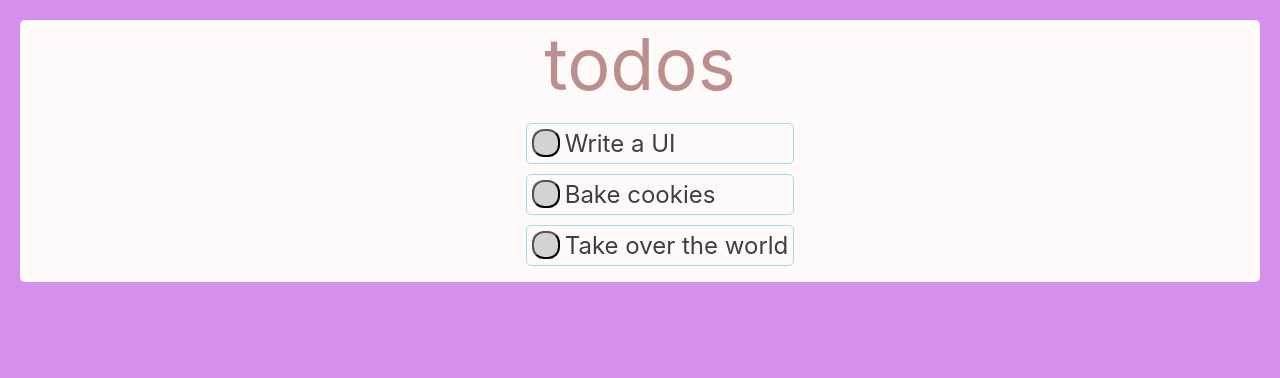
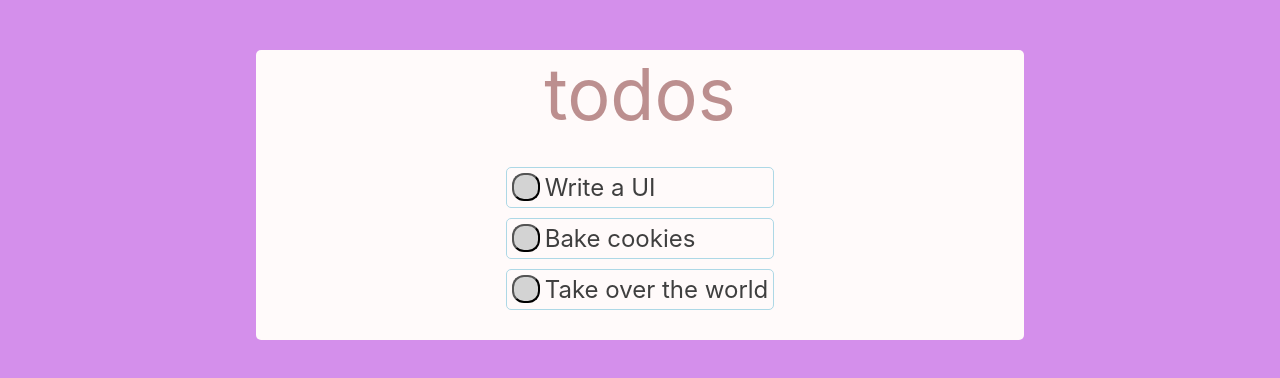
Before and after one commit to rosalie0/React-hw-Todos, a React (Create React App) app: page / in a window 1280 px wide. Shown: the top 378 px of the page. Built offline with nearby package versions, Linux system fonts and the light colour scheme; the HTML template or start-up script is replaced by a standard one.

Commit message:
changed ul and li to all divs and updated styles. gave each todo's button a dummy onClick function.

```diff
--- a/src/App.css
+++ b/src/App.css
@@ -9,7 +9,7 @@ body {
 	justify-content: center;
 	align-items: center;
 
-	margin: 20px;
+	margin: 50px 20% 50px;
 	border-radius: 5px;
 	background-color: snow;
 }
@@ -18,13 +18,15 @@ header {
 	font-size: 72px;
 	color: rosybrown;
 }
-ul {
+
+.todo-container {
 	display: flex;
 	flex-direction: column;
 	gap: 10px;
+	padding: 30px;
 }
 
-li {
+.single-todo-div {
 	display: flex;
 	align-content: baseline;
 	list-style: none;
@@ -35,7 +37,7 @@ li {
 	padding: 5px;
 }
 
-li:hover {
+.single-todo-div:hover {
 	background-color: lavenderblush;
 }
 
--- a/src/App.js
+++ b/src/App.js
@@ -9,12 +9,9 @@ function App() {
 		<div className="App">
 			<header>todos</header>
 			<div className="todo-container">
-				{/* <label>Todo Checkbox Label</label> */}
-				<ul>
-					{todos.map((todoName) => (
-						<SingleToDo key={todoName} todoName={todoName} />
-					))}
-				</ul>
+				{todos.map((todoName) => (
+					<SingleToDo key={todoName} todoName={todoName} />
+				))}
 			</div>
 		</div>
 	);
--- a/src/components/SingleTodo.jsx
+++ b/src/components/SingleTodo.jsx
@@ -2,11 +2,15 @@
 import React from 'react';
 
 const SingleToDo = ({ todoName }) => {
+	function clickToDo() {
+		console.log('clicked button!');
+	}
+
 	return (
-		<li>
-			<input type="button" className="todoCheckbox" />
+		<div className="single-todo-div">
+			<input type="button" className="todoCheckbox" onClick={clickToDo} />
 			{todoName}
-		</li>
+		</div>
 	);
 };
 
```
